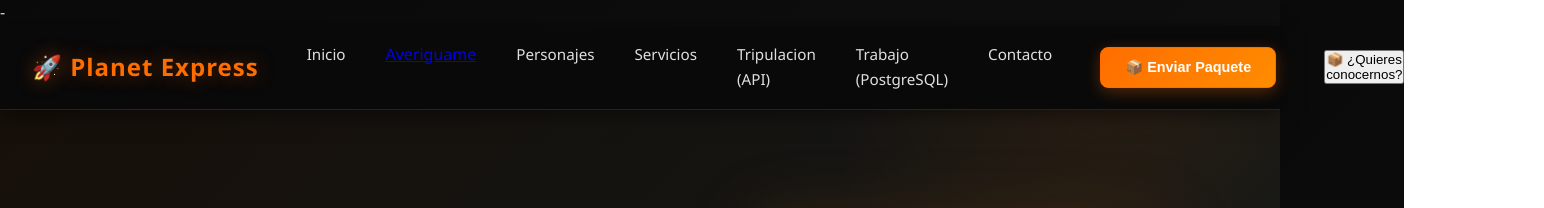
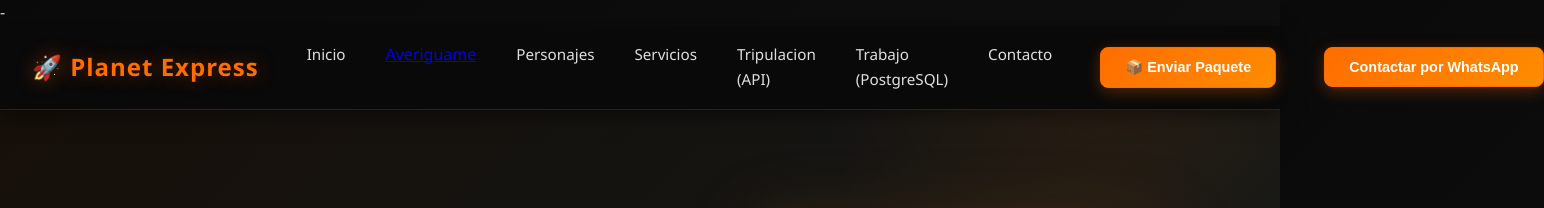
Before and after one commit to BendeRCL/futurama_maxi, a website: page index.html in a window 1280 px wide. Shown: the top 208 px of the page, 1544 px wide, since content can reach past the window. Drawn offline with Linux system fonts and the light colour scheme; a script that the page names is missing.

Commit message:
Update index.html

```diff
--- a/index.html
+++ b/index.html
@@ -31,9 +31,9 @@
                     <button class="btn-nav-cta" type="button" aria-label="Enviar un paquete ahora">
                         📦 Enviar Paquete
                     </button>
-                    <button class="btnWhatsapp" type="button" aria-label="Contactanos">
-                        📦 ¿Quieres conocernos?
-                    </button>
+             <button id="btnWhatsapp" class="btn-whatsapp">
+                 Contactar por WhatsApp
+              </button>
             </div>
         </nav>
     </header>
```
